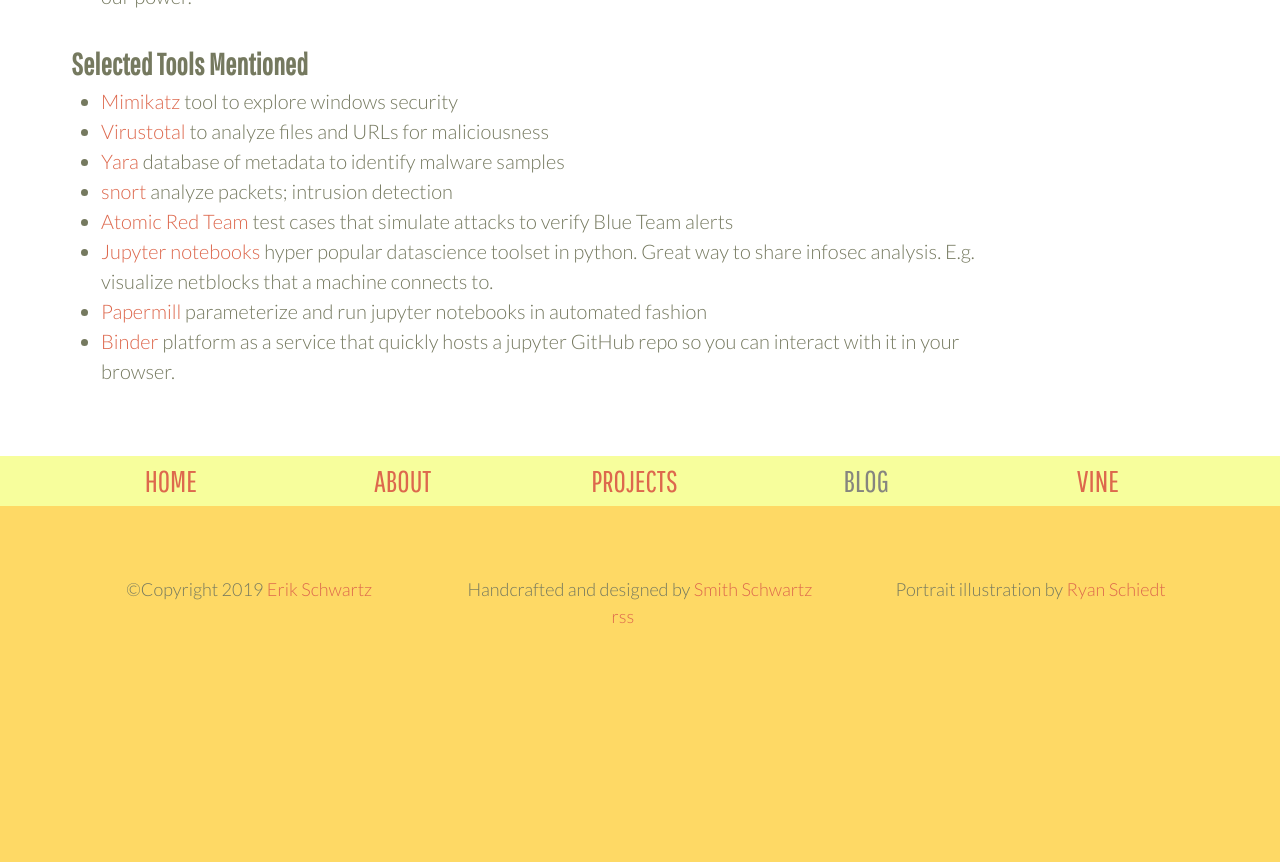
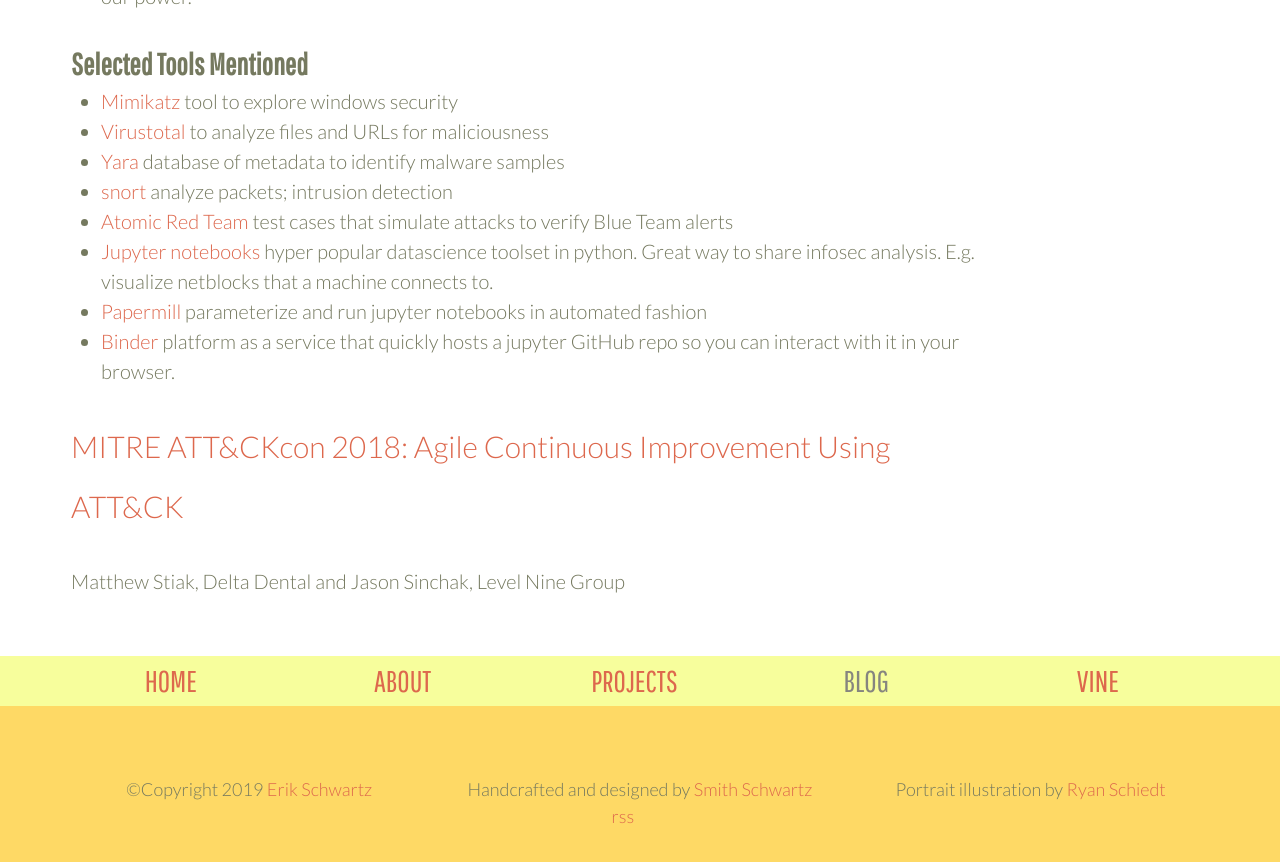
Before and after one commit to eeeschwartz/erikschwartz, a Jekyll site: the page built from _posts/2019-07-26-2018-attack-con-notes.md, in a window 1280 px wide and 900 px high, scrolled down 1138 px. Shown: the top 862 px of the window. Built offline with Jekyll 4.4.1, drawn with Linux system fonts in a browser that asks for light colours; before the commit the page ends 1838 px from its top, so only the background shows below that.

Commit message:
Fix image

```diff
--- a/_posts/2019-07-26-2018-attack-con-notes.md
+++ b/_posts/2019-07-26-2018-attack-con-notes.md
@@ -37,3 +37,7 @@
 - [Jupyter notebooks](https://jupyter.org/) hyper popular datascience toolset in python. Great way to share infosec analysis. E.g. visualize netblocks that a machine connects to.
 - [Papermill](https://github.com/nteract/papermill) parameterize and run jupyter notebooks in automated fashion
 - [Binder](https://mybinder.org/) platform as a service that quickly hosts a jupyter GitHub repo so you can interact with it in your browser.
+
+## [MITRE ATT&CKcon 2018: Agile Continuous Improvement Using ATT&CK](https://www.youtube.com/watch?v=Bgg6kZBzyhc&list=PLkTApXQou_8JrhtrFDfAskvMqk97Yu2S2&index=6)
+
+Matthew Stiak, Delta Dental and Jason Sinchak, Level Nine Group
```
Also changed, not shown: other parts of _posts/2019-07-26-2018-attack-con-notes.md (+1 -1 lines).
